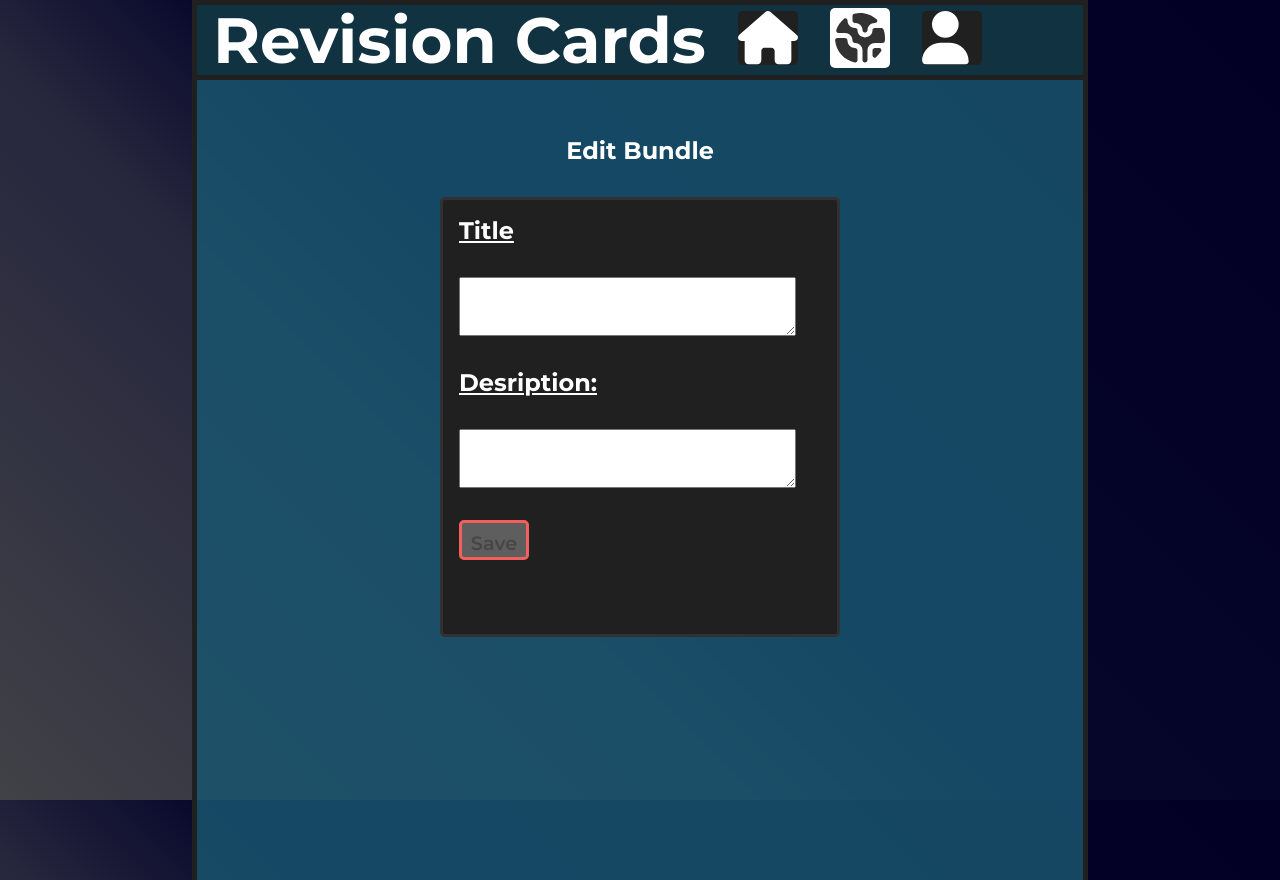
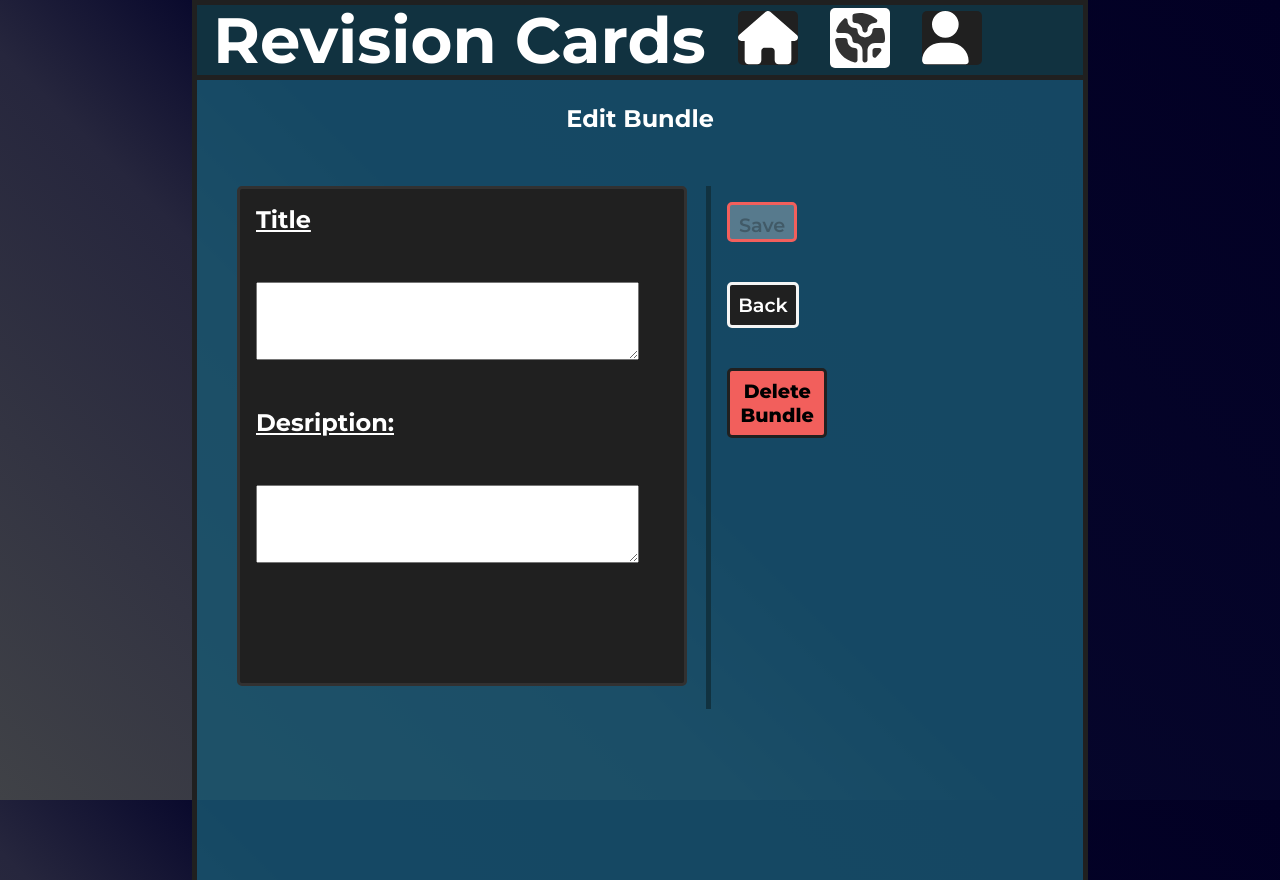
Before and after one commit to HarryLarke/Revision-Card-App, a React (Vite) app in the folder Frontend/: page /bundle/edit/1 in a window 1280 px wide. Built offline with nearby package versions, Linux system fonts and the light colour scheme; a web font is replaced by a local one.

Commit message:
more css added

```diff
--- a/Frontend/src/index.css
+++ b/Frontend/src/index.css
@@ -88,7 +88,7 @@ a {
   flex-direction: column;
   justify-content: flex-start;
   align-items: center;
-  gap: 0.5rem;
+  gap: 0.3rem;
   padding: 0.5rem;
 
   border-right: var(--BORDER-LARGE);
@@ -135,6 +135,7 @@ h2 {
 }
 
 textarea{
+  max-width: 400px;
   font-size: 1rem;
   font-weight: 500;
 }
@@ -158,7 +159,7 @@ label {
   flex-wrap: wrap;
   justify-content: flex-start;
   align-items: flex-start;
-  padding: 1.5rem;
+  padding: 1.2rem;
   gap: 1.2rem;
 }
 
@@ -293,15 +294,15 @@ label {
 
 
 form {
-  width: 400px;
-  height: 440px;
+  width: 450px;
+  height: 500px;
 
   display: flex;
   flex-direction: column;
   justify-content:flex-start;
   align-items: start;
   padding: 1rem;
-  gap: 2rem;
+  gap: 3rem;
 
   border: solid 3px rgb(50, 49, 49);
   border-radius: 10px;
@@ -356,6 +357,8 @@ form {
   font-weight: 800;
   font-size: 1.2rem;
   transition: 0.2s;
+
+  border: solid 3px var(--BLACK);
 }
 
 
@@ -371,7 +374,7 @@ form {
 .Bundle:hover,
 .Home-Icon:hover,
 .Delete-Button:hover {
-  scale: 105%;
+  scale: 110%;
 }
 
 .Save-Button:hover,
--- a/Frontend/src/pages/EditBundle.tsx
+++ b/Frontend/src/pages/EditBundle.tsx
@@ -1,4 +1,4 @@
-import { useParams, useNavigate } from 'react-router'
+import { useParams, useNavigate, Link } from 'react-router'
 import { useState } from 'react'
 
 import { useSelection } from '../hooks/useSelection'
@@ -40,14 +40,15 @@ const EditBundle = () => {
             }
         return(
               <>
-                <section className="Section-Single">
-                    <h2>Edit Bundle</h2>
+              <h2>Edit Bundle</h2>
+               <section className="Section-Multiple-Columns">
+
 
                     <form>
                         <label htmlFor="title">Title</label>
                         <textarea
-                            rows={3}
-                            cols={35}
+                            rows={4}
+                            cols={40}
                             id="title"
                             name="title"
                             value={title}
@@ -57,20 +58,32 @@ const EditBundle = () => {
 
                         <label htmlFor="description">Desription:</label>
                         <textarea
-                            rows={3}
-                            cols={35}
+                            rows={4}
+                            cols={40}
                             id='description'
                             name='description'
                             value={description}
                             onChange={onDescriptionChange}
                             required/>
+                    </form>
 
+                    <div className='Button-Container-Column'>
                         <button type='button'
                         className='Save-Button'
                         onClick={HandleUpdateBundle}
                         disabled={!canSave}
                         >Save</button>
-                    </form>
+
+                        <Link className='Link-Button'
+                        to={`/bundle/${bundleId}`}
+                        >Back</Link>
+
+                        <button className='Delete-Button'
+
+                        >Delete Bundle</button>
+
+                    </div>
+
 
                 </section>
             </>
--- a/Frontend/src/pages/EditCard.tsx
+++ b/Frontend/src/pages/EditCard.tsx
@@ -59,8 +59,8 @@ const EditCard = () => {
                     <form>
                         <label htmlFor="question">Question:</label>
                         <textarea
-                            rows={3}
-                            cols={35}
+                            rows={4}
+                            cols={40}
                             id="question"
                             name="question"
                             value={question}
@@ -71,7 +71,7 @@ const EditCard = () => {
                         <label htmlFor="answer">Answer:</label>
                         <textarea
                             rows={3}
-                            cols={35}
+                            cols={40}
                             id='answer'
                             name='answer'
                             value={answer}
```
Also changed, not shown: 1 other file (tests, documents, lock files or other folders).
